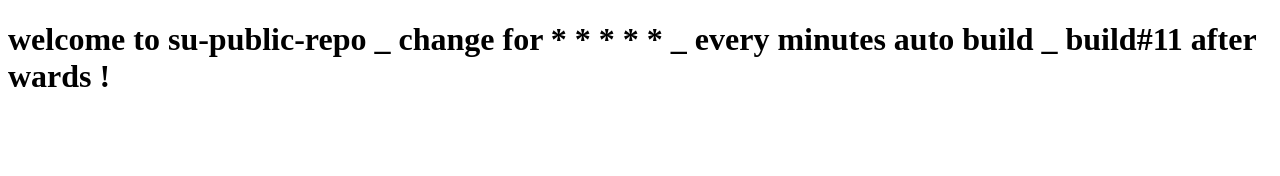
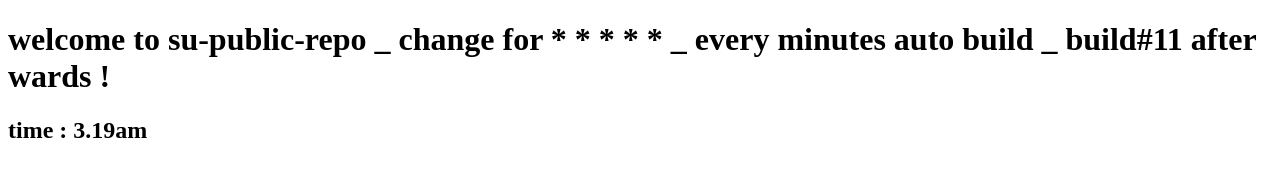
Before and after one commit to sumon737/su-public-repo, a plain HTML site: page index.html in a window 1280 px wide. Drawn offline with Linux system fonts and the light colour scheme.

Commit message:
Update index.html

```diff
--- a/index.html
+++ b/index.html
@@ -1,4 +1,7 @@
 <!DOCTYPE html>
 <title> su-repo </title>
 <h1> welcome to su-public-repo _ change for * * * * * _ every minutes auto build _ build#11 after wards ! </h1>
+
+<h2> time : 3.19am </h2>
+
 </html>
```
